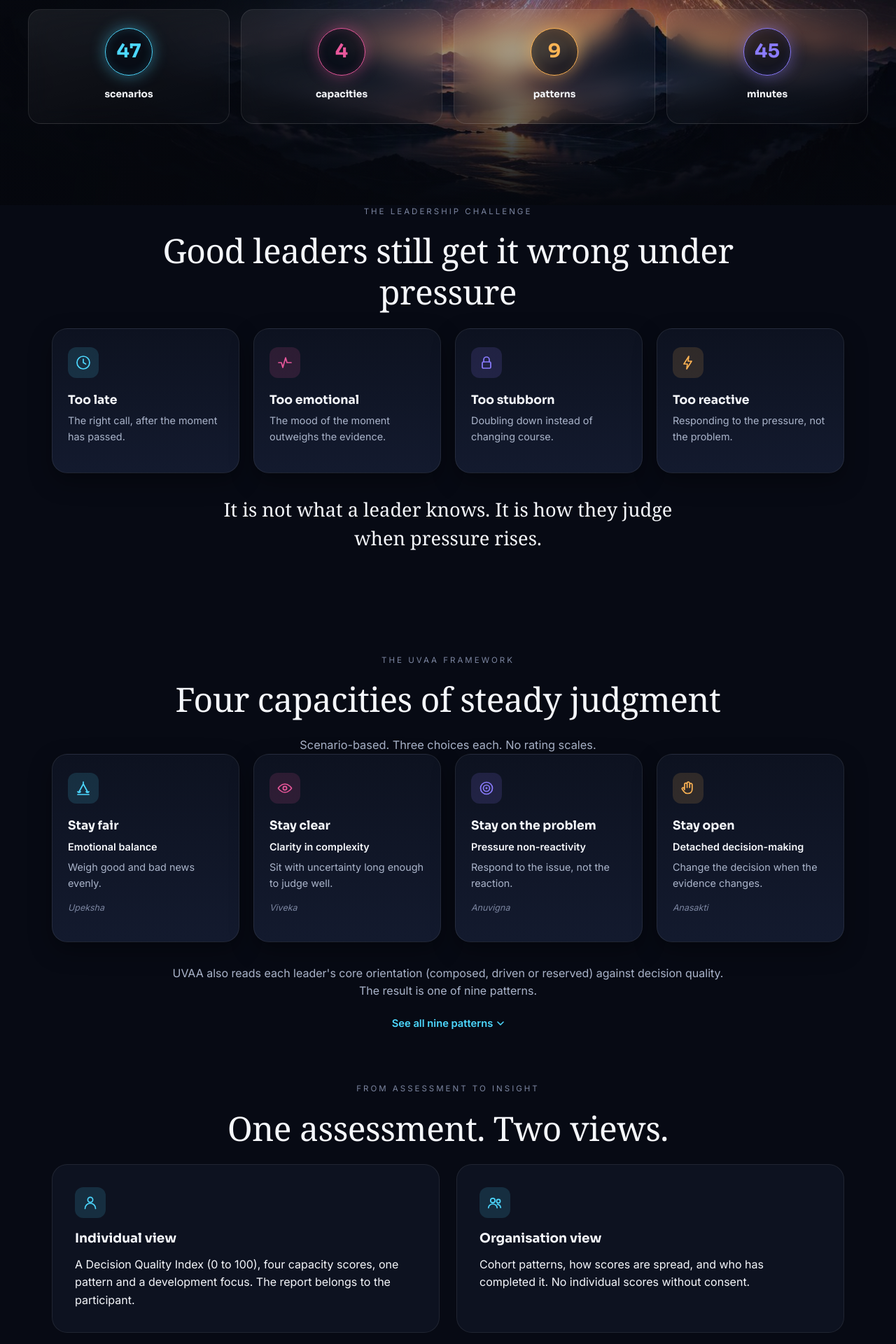
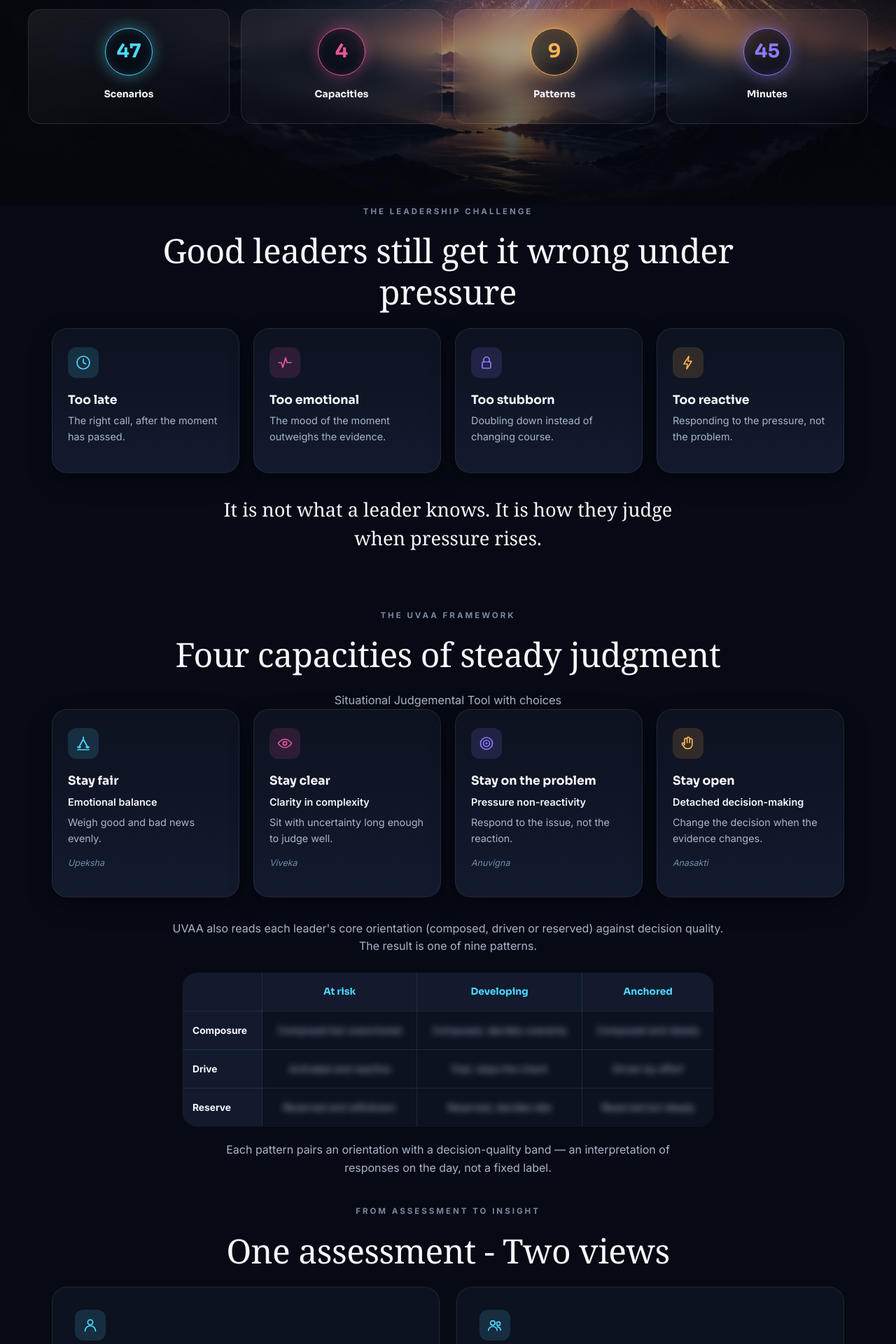
Before and after one commit to uvaa2026/dev01, a React (Vite) app: page / in a window 1280 px wide. Shown: the part 800-2720 px from the top of the page at 70% size. Built offline with nearby package versions, Linux system fonts and the light colour scheme; no server answers.

Commit message:
Fixed all Issues from Testing R4.

```diff
--- a/src/index.css
+++ b/src/index.css
@@ -674,6 +674,7 @@ body::after {
 
 .hero-wide-kicker {
   font-size: 0.72rem;
+  font-weight: bolder;
   line-height: 1.8;
   letter-spacing: 0.26em;
   text-transform: uppercase;
@@ -756,6 +757,7 @@ body::after {
 }
 .hero-wide-note-list {
   font-size: 0.56rem;
+  font-weight: 700;
   line-height: 2;
   letter-spacing: 0.16em;
   text-transform: uppercase;
@@ -861,7 +863,7 @@ body::after {
 /* ==========================================================================
    Sections (shared)
    ========================================================================== */
-section { padding: 72px 0; position: relative; }
+section { padding: 40px 0; position: relative; }
 
 .section-head {
   max-width: 640px;
@@ -1078,6 +1080,7 @@ section { padding: 72px 0; position: relative; }
 
 .editorial-label {
   font-size: 0.72rem;
+  font-weight: bolder;
   letter-spacing: 0.26em;
   text-transform: uppercase;
   color: var(--text-muted);
--- a/src/pages/Welcome.jsx
+++ b/src/pages/Welcome.jsx
@@ -165,19 +165,19 @@ export default function Welcome() {
           <div className="stat-circle-row hero-wide-metrics-row">
             <div className="stat-circle">
               <div className="stat-circle-badge">47</div>
-              <h3>scenarios</h3>
+              <h3>Scenarios</h3>
             </div>
             <div className="stat-circle">
               <div className="stat-circle-badge">4</div>
-              <h3>capacities</h3>
+              <h3>Capacities</h3>
             </div>
             <div className="stat-circle">
               <div className="stat-circle-badge">9</div>
-              <h3>patterns</h3>
+              <h3>Patterns</h3>
             </div>
             <div className="stat-circle">
               <div className="stat-circle-badge">45</div>
-              <h3>minutes</h3>
+              <h3>Minutes</h3>
             </div>
           </div>
         </div>
@@ -237,7 +237,7 @@ export default function Welcome() {
             Four capacities of steady judgment
           </h2>
           <p className="editorial-lead" style={{ textAlign: 'center' }}>
-            Scenario-based. Three choices each. No rating scales.
+            Situational Judgemental Tool with choices
           </p>
 
           <div className="dimension-grid">
@@ -276,7 +276,7 @@ export default function Welcome() {
             decision quality. The result is one of nine patterns.
           </p>
 
-          <div style={{ textAlign: 'center', marginTop: 20 }}>
+         {/*  <div style={{ textAlign: 'center', marginTop: 20 }}>
             <button type="button" className="toggle-link" onClick={() => setShowPatterns((v) => !v)}
               aria-expanded={showPatterns} aria-controls="ninePatternsPanel">
               {showPatterns ? 'Hide the nine patterns' : 'See all nine patterns'}
@@ -285,10 +285,13 @@ export default function Welcome() {
                 <path d="M1 1l4 4 4-4" stroke="currentColor" strokeWidth="1.6" fill="none" strokeLinecap="round" strokeLinejoin="round" />
               </svg>
             </button>
-          </div>
+          </div> */}
 
-          {showPatterns && (
-            <div id="ninePatternsPanel" style={{ marginTop: 24 }}>
+         {/*  {showPatterns && (
+
+          )} */}
+
+          <div id="ninePatternsPanel" style={{ marginTop: 24 }}>
               <div className="patterns-matrix-wrap">
                 <table className="patterns-matrix">
                   <thead>
@@ -326,7 +329,6 @@ export default function Welcome() {
                 of responses on the day, not a fixed label.
               </p>
             </div>
-          )}
         </div>
       </section>
 
@@ -337,7 +339,7 @@ export default function Welcome() {
         <div className="container">
           <p className="editorial-label center">FROM ASSESSMENT TO INSIGHT</p>
           <h2 className="editorial-statement" style={{ textAlign: 'center' }}>
-            One assessment. Two views.
+            One assessment - Two views
           </h2>
 
           <div className="vertical-grid">
@@ -345,16 +347,15 @@ export default function Welcome() {
               <div className="icon-circle"><LineIcon name="person" /></div>
               <h3>Individual view</h3>
               <p>
-                A Decision Quality Index (0 to 100), four capacity scores, one pattern and a
-                development focus. The report belongs to the participant.
+                Core orientation with decision quality index , four capacity scores, one pattern and a development focus.
+                The report belongs to the participant.
               </p>
             </div>
             <div className="vertical-card">
               <div className="icon-circle"><LineIcon name="group" /></div>
               <h3>Organisation view</h3>
               <p>
-                Cohort patterns, how scores are spread, and who has completed it. No individual
-                scores without consent.
+               Leading Team  or project, Leading a function, Leading Business unit (s).
               </p>
             </div>
           </div>
@@ -394,7 +395,7 @@ export default function Welcome() {
             <div className="step">
               <div className="step-num">3</div>
               <h4>Plan</h4>
-              <p>Built around your own pattern — what to understand, how to respond, what to practise.</p>
+              <p>Three layer plan build around your  pattern -what to understand, how to respond, what to practise.</p>
             </div>
             <div className="step">
               <div className="step-num">4</div>
@@ -403,7 +404,7 @@ export default function Welcome() {
             </div>
             <div className="step">
               <div className="step-num">5</div>
-              <h4>Reassess</h4>
+              <h4>Re-assess</h4>
               <p>Measure movement, capacity by capacity.</p>
             </div>
           </div>
@@ -440,7 +441,7 @@ export default function Welcome() {
           </p>
 
           <p className="overview-copy" style={{ margin: '14px auto 0', textAlign: 'center', fontSize: '0.85rem' }}>
-            Grounded in decision research and the Bhagavad Gita's idea of steady judgment{' '}
+            Grounded in neuro-economics, Decision research and the Bhagavad Gita's idea of steady judgment{' '}
             (<em>Sthitaprajna</em>). Reliability is being tested in pilot engagements.
           </p>
 
@@ -448,9 +449,17 @@ export default function Welcome() {
             <img src={founderPhoto} alt="Dr. Sayee Bhuvaneswari" className="founder-photo" />
             <div className="founder-body">
               <h3>Dr. Sayee Bhuvaneswari</h3>
-              <span className="founder-credential">Founder, Dheemer Consulting</span>
-              <p>PhDs in Psychology and Economics and in Yogic Sciences.</p>
-              <p>27 years of corporate leadership, including Hitachi and HCL.</p>
+              <span className="founder-credential">Founder, Dheemer Consulting &middot; Author of the UVAA Framework</span>
+              <p>
+                An engineer turned researcher, Dr. Sayee holds PhDs in Psychology and Economics
+                and in Yogic Sciences, bringing together corporate leadership, psychology and
+                Indian philosophical traditions.
+              </p>
+              <p>
+                27 years of corporate leadership, including global roles at Hitachi and HCL,
+                alongside work as a startup advisor, leadership coach and counselling
+                psychologist &mdash; the foundation UVAA is built on.
+              </p>
               <div className="hero-actions" style={{ justifyContent: 'flex-start', marginTop: 20 }}>
                 <a href="mailto:sayee@dheemerconsulting.com" className="btn btn-primary">Connect</a>
               </div>
@@ -572,6 +581,12 @@ export default function Welcome() {
               <p>About 45 minutes, in one sitting, across 47 scenario-based questions.</p>
             </details>
             <details className="faq-item">
+              <summary>Is UVAA validated?</summary>
+              <p>UVAA is grounded in established decision research. We are building its
+                reliability and validity evidence with pilot organisations,
+                and we share what we find openly.</p>
+            </details>
+            <details className="faq-item">
               <summary>Is it suitable for hiring or promotion?</summary>
               <p>No. UVAA is built for leadership development, not for hiring, promotion or
                 termination decisions — though it can complement those decisions.</p>
@@ -603,11 +618,12 @@ export default function Welcome() {
           ============================================================ */}
       <footer className="brand-footer">
         <div className="container">
-          <p className="brand-footer-logo">UVAA</p>
-          <p className="brand-footer-tagline">Decision-making under pressure.</p>
+          <p className="brand-footer-logo">UVAA<sup class="brand-tm">™</sup></p>
+          <p className="brand-footer-tagline">Decision-making under pressure</p>
           <p className="brand-footer-desc">
-            A development-focused leadership decision assessment examining the relationship
-            between core orientation and decision quality.
+            UVAA is a leadership assessment that shows the gap between how a leader appears and
+            how they decide when pressure rises.
+            Emotional balance  Clarity in complexity Pressure non-reactivity  Detached decision-making
           </p>
           <p className="brand-footer-caps">Upeksha &middot; Viveka &middot; Anuvigna &middot; Anasakti</p>
           <p className="brand-footer-credit">Developed by Dr. Sayee Bhuvaneswari</p>
```
